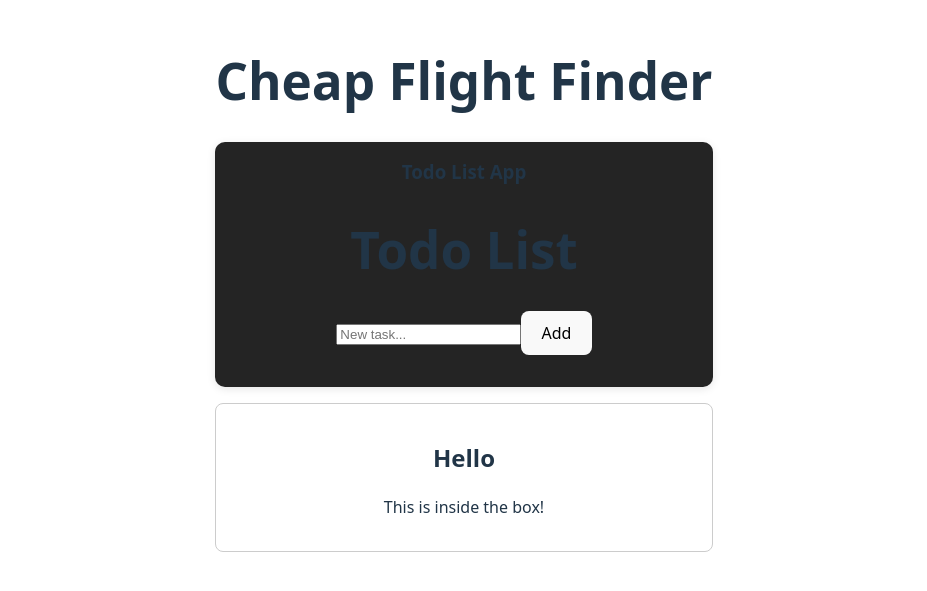
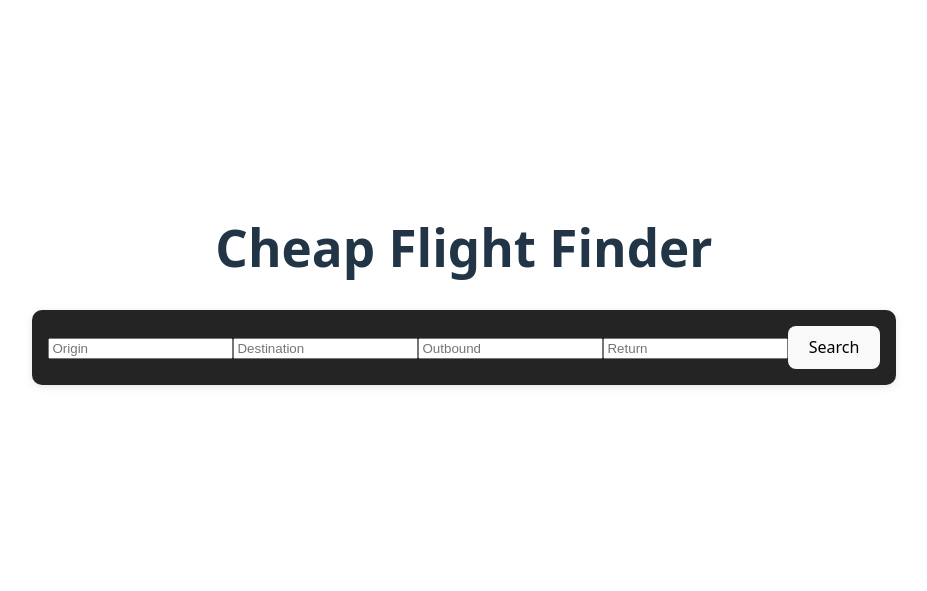
Before and after one commit to Kya-ra/flight-search-and-randomizer, a React (Vite) app in the folder frontend/: page / in a window 1280 px wide. Shown: the part 107-698 px from the top of the page, without its empty margins (176-1103 px from the left). Built offline with nearby package versions, Linux system fonts and the light colour scheme.

Commit message:
Implementation of basic first screen booking interface

```diff
--- a/frontend/package.json
+++ b/frontend/package.json
@@ -10,7 +10,9 @@
     "preview": "vite preview"
   },
   "dependencies": {
+    "date-fns": "^4.1.0",
     "react": "^19.1.1",
+    "react-datepicker": "^8.8.0",
     "react-dom": "^19.1.1"
   },
   "devDependencies": {
--- a/frontend/src/App.tsx
+++ b/frontend/src/App.tsx
@@ -18,14 +18,9 @@ function App() {
   return (
     <div>
       <Header />
-    <Card title="Todo List App">
-      <TodoApp />
+    <Card>
+      <MultiInputForm />
     </Card>
-
-      <Box>
-        <h2>Hello</h2>
-        <p>This is inside the box!</p>
-      </Box>
 
     </div>
 
--- a/frontend/src/components/MultiInputForm.tsx
+++ b/frontend/src/components/MultiInputForm.tsx
@@ -1,38 +1,69 @@
 import { useState } from "react";
+import DatePicker from "react-datepicker";
+import "react-datepicker/dist/react-datepicker.css";
 
-interface FormData {
-  name: string;
-  email: string;
-}
+export default function SearchForm() {
+  const [form, setForm] = useState({
+    origin: "",
+    destination: "",
+    outbound: null as Date | null,
+    return: null as Date | null
+  });
 
-export default function MultiInputForm() {
-  const [form, setForm] = useState<FormData>({ name: "", email: "" });
+  function handleChange(
+    e: React.ChangeEvent<HTMLInputElement>
+  ) {
+    const { name, value } = e.target;
 
-  function handleChange(e: React.ChangeEvent<HTMLInputElement>) {
-    const { name, value } = e.target;
-    setForm(prev => ({ ...prev, [name]: value }));
+    setForm((prev) => ({
+      ...prev,
+      [name]: value,
+    }));
   }
 
   function handleSubmit(e: React.FormEvent<HTMLFormElement>) {
     e.preventDefault();
-    console.log(form);
+    console.log("Form submitted:", form);
   }
 
   return (
     <form onSubmit={handleSubmit}>
       <input
-        name="name"
-        value={form.name}
+        name="origin"
+        value={form.origin}
         onChange={handleChange}
-        placeholder="Name"
+        placeholder="Origin"
+        required
       />
+
       <input
-        name="email"
-        value={form.email}
+        name="destination"
+        value={form.destination}
         onChange={handleChange}
-        placeholder="Email"
+        placeholder="Destination"
+        required
       />
-      <button type="submit">Submit</button>
+
+      <DatePicker
+        selected={form.outbound}
+        onChange={(date) =>
+          setForm((prev) => ({ ...prev, outbound: date }))
+        }
+        placeholderText="Outbound"
+        dateFormat="dd/MM/yyyy"
+        required
+      />
+
+      <DatePicker
+        selected={form.return}
+        onChange={(date) =>
+          setForm((prev) => ({ ...prev, return: date }))
+        }
+        placeholderText="Return"
+        dateFormat="dd/MM/yyyy"
+      />
+
+      <button type="submit">Search</button>
     </form>
   );
 }
```
Also changed, not shown: frontend/src/components/Calendar.tsx (added, +16 -0 lines), 1 other file (tests, documents, lock files or other folders).
